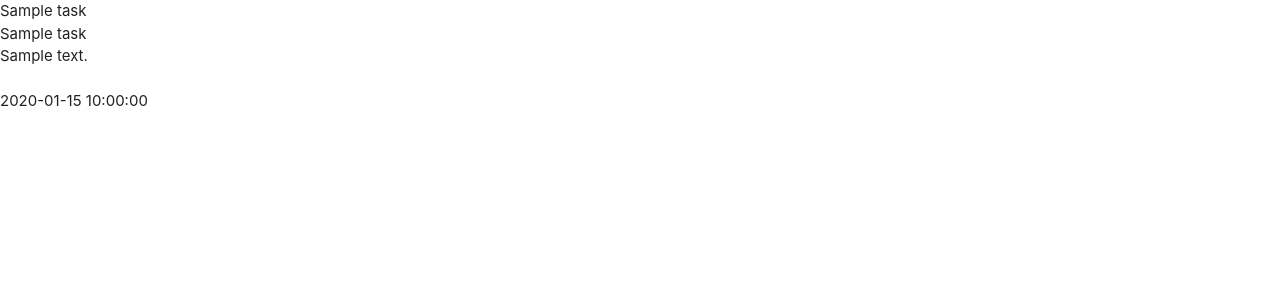
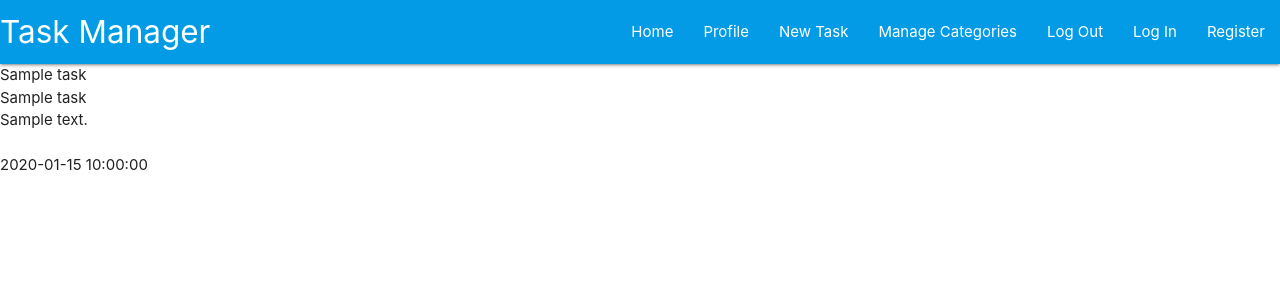
Before and after one commit to Gmanprodev/Task-Manager, a Flask app: page / in a window 1280 px wide. Shown: the top 300 px of the page. Run offline with Flask 2, Linux system fonts and the light colour scheme; a database or web service that is not in the repository returns one stand-in record (values such as "Sample title"); some libraries are stand-ins or nearby versions.

Commit message:
Built out navbar in base.html.

```diff
--- a/templates/base.html
+++ b/templates/base.html
@@ -3,7 +3,8 @@
 <head>
     <meta charset="UTF-8">
     <meta name="viewport" content="width=device-width, initial-scale=1.0">
-    <link rel="stylesheet" href="https://cdnjs.cloudflare.com/ajax/libs/font-awesome/5.15.1/css/all.min.css" integrity="sha512-+4zCK9k+qNFUR5X+cKL9EIR+ZOhtIloNl9GIKS57V1MyNsYpYcUrUeQc9vNfzsWfV28IaLL3i96P9sdNyeRssA==" crossorigin="anonymous" type="text/css" />
+    <link rel="stylesheet" href="https://cdnjs.cloudflare.com/ajax/libs/font-awesome/5.13.1/css/all.min.css"
+        integrity="sha512-xA6Hp6oezhjd6LiLZynuukm80f8BoZ3OpcEYaqKoCV3HKQDrYjDE1Gu8ocxgxoXmwmSzM4iqPvCsOkQNiu41GA==" crossorigin="anonymous" type="text/css">
     <link rel="stylesheet" href="https://cdnjs.cloudflare.com/ajax/libs/materialize/1.0.0/css/materialize.min.css" type="text/css">
     <link rel="stylesheet" href="{{ url_for('static', filename='css/style.css') }}" type="text/css">
     {% block styles %}
@@ -12,11 +13,42 @@
 </head>
 <body>
 
+	<header>
+        <!-- top navbar -->
+		<nav class="nav-extended text-shadow light-blue darken-1">
+			<div class="nav-wrapper">
+				<a href="{{ url_for('get_tasks') }}" class="brand-logo">Task Manager</a>
+				<a href="#" data-target="mobile-demo" class="sidenav-trigger right"><i class="fas fa-bars"></i></a>
+				<ul class="right hide-on-med-and-down">
+					<li><a href="{{ url_for('get_tasks') }}">Home</a></li>
+					<li><a href="#">Profile</a></li>
+					<li><a href="#">New Task</a></li>
+					<li><a href="#">Manage Categories</a></li>
+					<li><a href="#">Log Out</a></li>
+					<li><a href="#">Log In</a></li>
+					<li><a href="#">Register</a></li>
+				</ul>
+			</div>
+		</nav>
+
+        <!-- mobile sidenav -->
+		<ul class="sidenav" id="mobile-demo">
+            <li><h4 class="center-align light-blue-text text-darken 4">Task Manager</h4></li>
+            <li><a href="{{ url_for('get_tasks') }}">Home</a></li>
+            <li><a href="#">Profile</a></li>
+            <li><a href="#">New Task</a></li>
+            <li><a href="#">Manage Categories</a></li>
+            <li><a href="#">Log Out</a></li>
+            <li><a href="#">Log In</a></li>
+            <li><a href="#">Register</a></li>
+		</ul>
+	</header>
 
     {% block content %}
     {% endblock %}
 
-    <script src="http://code.jquery.com/jquery-3.5.1.min.js" integrity="sha256-9/aliU8dGd2tb6OSsuzixeV4y/faTqgFtohetphbbj0=" crossorigin="anonymous"></script>
+    <script src="https://code.jquery.com/jquery-3.5.1.min.js"
+        integrity="sha256-9/aliU8dGd2tb6OSsuzixeV4y/faTqgFtohetphbbj0=" crossorigin="anonymous"></script>
     <script src="https://cdnjs.cloudflare.com/ajax/libs/materialize/1.0.0/js/materialize.min.js"></script>
     <script src="{{ url_for('static', filename='js/script.js') }}"></script>
     {% block scripts %}
```
